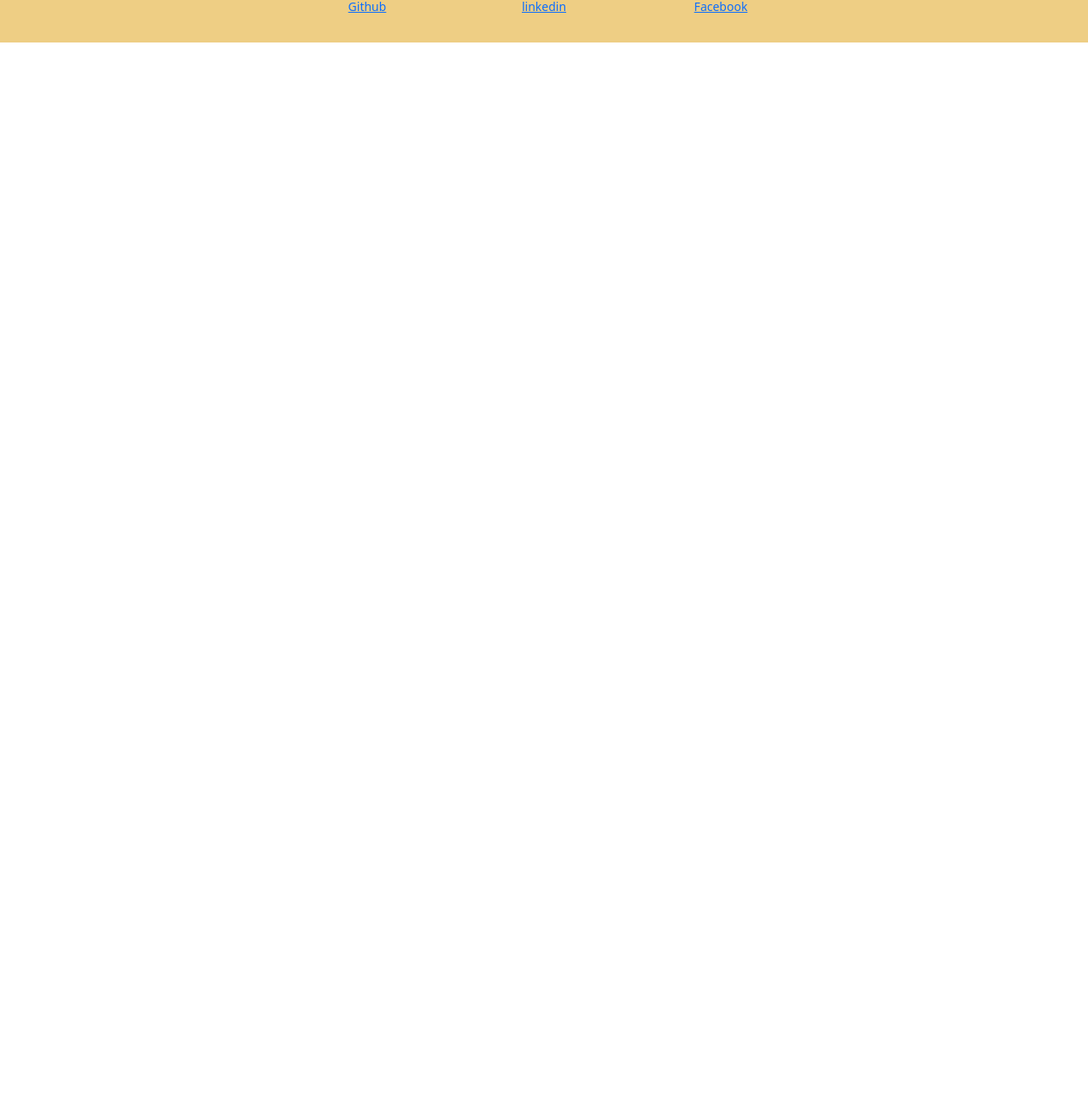
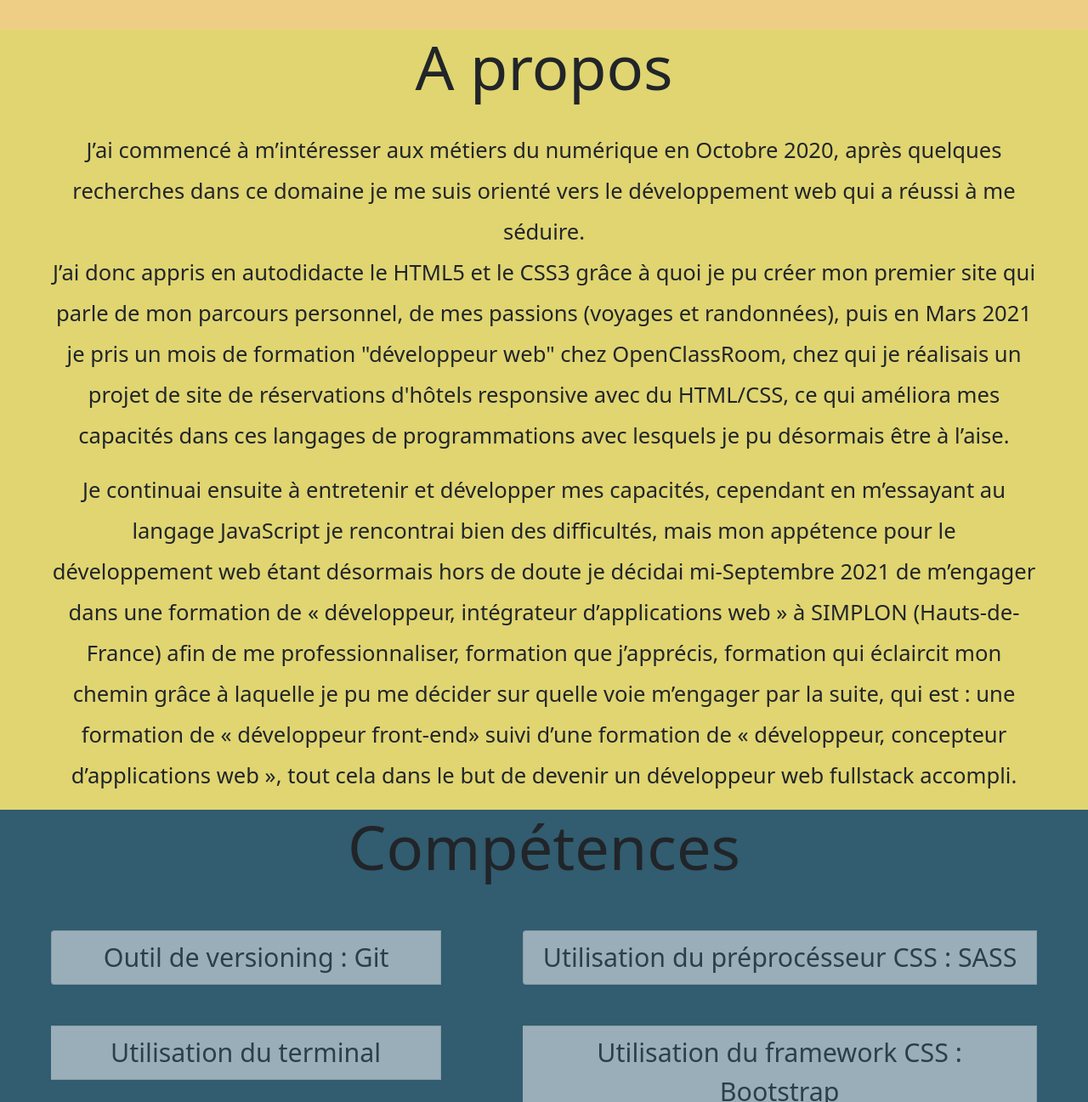
Before and after one commit to belmehd/mon-cv-dev-web-bootstrap5, a plain HTML site: page bootstrapcv.html in a window 1280 px wide. Shown: the part 881-2178 px from the top of the page at 85% size. Before the commit the page ends 931 px from the top, so only its background shows below. Drawn offline with nearby package versions, Linux system fonts and the light colour scheme; a web font is replaced by a local one.

Commit message:
add section : compétences and A propos

```diff
--- a/bootstrapcv.html
+++ b/bootstrapcv.html
@@ -14,6 +14,7 @@
     <title>CV-bootstrap</title>
 </head>
 <body class="p-0 m-0">
+  <!-- en tête -->
     <nav class="navbar navbar-light fixed-top" style="background-color: #325c70;">
         <div class="container-fluid">
           <a class="navbar-brand" href="#" style="font-family: 'Lora', serif; color:#522e0d; font-size: 2rem;">BELKASMI Mehdi</a>
@@ -28,10 +29,10 @@
             <div class="offcanvas-body">
               <ul class="navbar-nav justify-content-end flex-grow-1 pe-3">
                 <li class="nav-item">
-                  <a class="nav-link" href="#" style="color: beige;">A propos</a>
+                  <a class="nav-link" href="#ancrea" style="color: beige;">A propos</a>
                 </li>
                 <li class="nav-item">
-                  <a class="nav-link" href="#" style="color: beige;">Compétences</a>
+                  <a class="nav-link" href="#ancreb" style="color: beige;">Compétences</a>
                 </li>
                 <li class="nav-item">
                     <a class="nav-link" href="#" style="color: beige;">Réalisations</a>
@@ -44,6 +45,9 @@
                 </li>
                 <li class="nav-item">
                   <a class="nav-link" href="#" style="color: beige;">Contact</a>
+                </li>
+                <li class="nav-item">
+                  <a class="nav-link" href="Mehdi BELKASMI.pdf" style="color: beige;" target="_blank">CV format A4</a>
                 </li>
               </ul>
             </div>
@@ -59,19 +63,73 @@
       <div class="container-fluid d-flex justify-content-center align-items-center p-3 g-0" style="background: #eece84;">
         <div class="container-fluid d-flex justify-content-around align-items-center w-50">
           <figure class="figure d-flex flex-column justify-content-center align-items-center">
-            <img src="img/github.png" class="figure-img img-fluid rounded-circle" alt="logo github">
-            <figcaption class="figure-caption"><a href="https://github.com/belmehd">Github</a></figcaption>
+            <img src="img/github.png" class="figure-img img-fluid rounded-circle w-75" alt="logo github">
+            <figcaption class="figure-caption"><a class="text-decoration-none" style="font-size: 1.3rem; color: #325c70;" href="https://github.com/belmehd">Github</a></figcaption>
           </figure>
           <figure class="figure d-flex flex-column justify-content-center align-items-center">
-            <img src="img/linkedin.png" class="figure-img img-fluid rounded-circle" alt="logo linkedin">
-            <figcaption class="figure-caption"><a href="https://www.linkedin.com/in/belkasmi-mehdi-266914205/">linkedin</a></figcaption>
+            <img src="img/linkedin.png" class="figure-img img-fluid rounded-circle w-75" alt="logo linkedin">
+            <figcaption class="figure-caption"><a class="text-decoration-none" style="font-size: 1.3rem; color: #325c70;" href="https://www.linkedin.com/in/belkasmi-mehdi-266914205/">linkedin</a></figcaption>
           </figure>
           <figure class="figure d-flex flex-column justify-content-center align-items-center">
-            <img src="img/facebook.png" class="figure-img img-fluid rounded-circle" alt="logo facebook">
-            <figcaption class="figure-caption"><a href="#">Facebook</a></figcaption>
+            <img src="img/facebook.png" class="figure-img img-fluid rounded-circle w-75" alt="logo facebook">
+            <figcaption class="figure-caption"><a class="text-decoration-none" style="font-size: 1.3rem; color: #325c70;" href="#">Facebook</a></figcaption>
           </figure>
         </div>
       </div>
+      <!-- en tête, fin -->
+
+      <div class="container-fluid d-flex flex-column justify-content-center text-center" style="background-color: #e0d571;">
+        <p class="h2 pb-4" id="ancrea" style="font-size: 4.5rem;">A propos</p>
+        <p style="font-size: 1.6rem; line-height: 3rem;" class="px-5">
+          J’ai commencé à m’intéresser aux métiers du numérique en Octobre 2020,
+          après quelques recherches dans ce domaine je me suis orienté vers le développement web qui a réussi à me séduire.<br>
+          J’ai donc appris en autodidacte le HTML5 et le CSS3 grâce à quoi je pu créer mon premier site qui parle de mon parcours personnel,
+          de mes passions (voyages et randonnées), puis en Mars 2021 je pris un mois de formation "développeur web" chez OpenClassRoom,
+          chez qui je réalisais un projet de site de réservations d'hôtels responsive avec du HTML/CSS,
+          ce qui améliora mes capacités dans ces langages de programmations avec lesquels je pu désormais être à l’aise.
+        </p>
+        <p style="font-size: 1.6rem; line-height: 3rem;"class="px-5">
+          Je continuai ensuite à entretenir et développer mes capacités, cependant en m’essayant au langage JavaScript je rencontrai bien des difficultés,
+          mais mon appétence pour le développement web étant désormais hors de doute je décidai mi-Septembre 2021 de m’engager dans une formation de « développeur,
+          intégrateur d’applications web » à SIMPLON (Hauts-de-France) afin de me professionnaliser, formation que j’apprécis,
+          formation qui éclaircit mon chemin grâce à laquelle je pu me décider sur quelle voie m’engager par la suite, qui est :
+          une formation de « développeur front-end» suivi d’une formation de « développeur, concepteur d’applications web »,
+          tout cela dans le but de devenir un développeur web fullstack accompli.
+        </p>
+      </div>
+
+      <!--compétences-->
+      <div class="container-fluid" style="background-color: #325c70;">
+        <p class="h2 text-center" id="ancreb" style="font-size: 4.5rem;">Compétences</p>
+        <div class="container-fluid text-center g-0 py-5 d-flex justify-content-around align-items-start" style="font-size: 1.9rem;">
+          <ul class="list-group list-group-horizontal d-flex flex-column justify-content-center" style="opacity: 0.5;">
+            <li class="list-group-item mx-5">Outil de versioning : Git</li>
+            <li class="list-group-item m-5">Utilisation du terminal</li>
+            <li class="list-group-item mx-5">Utilisation de Visual Studio Code</li>
+          </ul>
+          <ul class="list-group list-group-horizontal d-flex flex-column justify-content-center" style="opacity: 0.5;">
+            <li class="list-group-item mx-5">Utilisation du préprocésseur CSS : SASS</li>
+            <li class="list-group-item m-5">Utilisation du framework CSS : Bootstrap</li>
+            <li class="list-group-item mx-5">Utilisation de l'outil 'Figma' pour la création<br> de wireframe (maquette)</li>
+          </ul>
+        </div>
+      </div>
+
+
+      <!--
+      <div class="progress">
+        <div class="progress-bar bg-success" role="progressbar" style="width: 25%" aria-valuenow="25" aria-valuemin="0" aria-valuemax="100"></div>
+      </div>
+      <div class="progress">
+        <div class="progress-bar bg-info" role="progressbar" style="width: 50%" aria-valuenow="50" aria-valuemin="0" aria-valuemax="100"></div>
+      </div>
+      <div class="progress">
+        <div class="progress-bar bg-warning" role="progressbar" style="width: 75%" aria-valuenow="75" aria-valuemin="0" aria-valuemax="100"></div>
+      </div>
+      <div class="progress">
+        <div class="progress-bar bg-danger" role="progressbar" style="width: 100%" aria-valuenow="100" aria-valuemin="0" aria-valuemax="100"></div>
+      </div>
+      -->
 
     <script src="https://cdn.jsdelivr.net/npm/bootstrap@5.1.3/dist/js/bootstrap.bundle.min.js" integrity="sha384-ka7Sk0Gln4gmtz2MlQnikT1wXgYsOg+OMhuP+IlRH9sENBO0LRn5q+8nbTov4+1p" crossorigin="anonymous"></script>
 </body>
```
Also changed, not shown: 1 other file.
